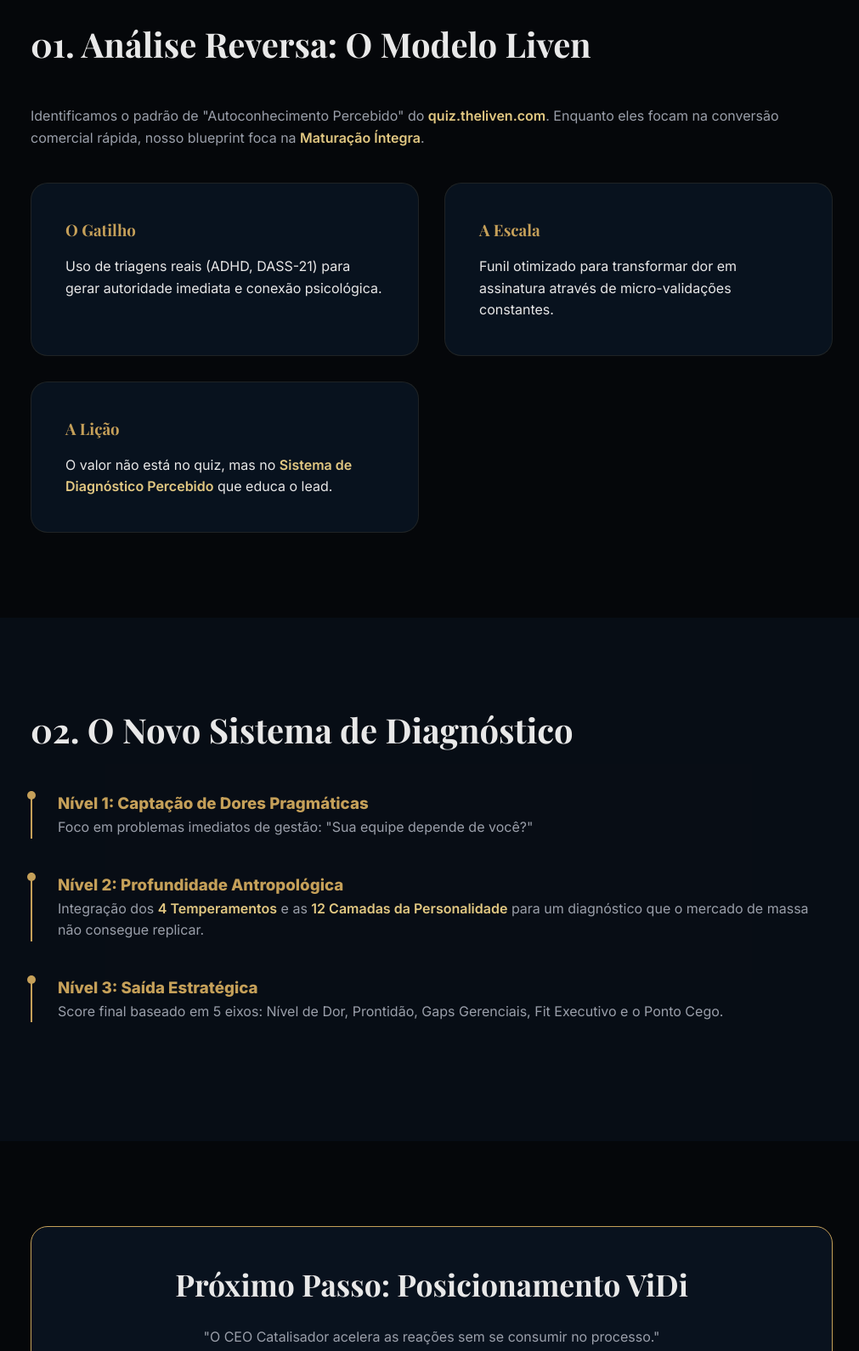
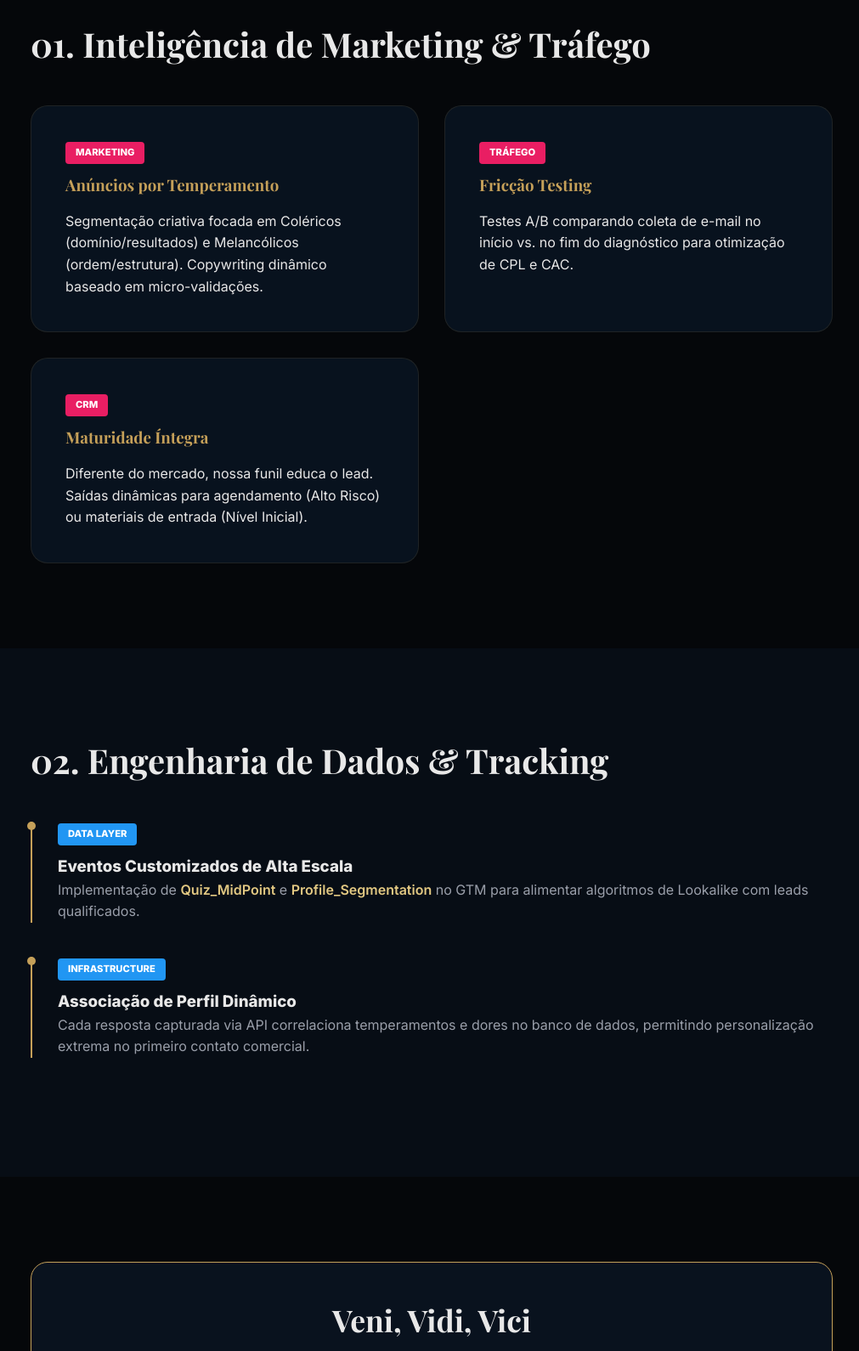
Before and after one commit to EcossistemaLive/vidi-blueprint, a plain HTML site: page index.html in a window 1280 px wide. Shown: the part 880-2470 px from the top of the page at 85% size, without its empty margins (132-1143 px from the left). Drawn offline with nearby package versions, Linux system fonts and the light colour scheme; a web font is replaced by a local one.

Commit message:
feat: updated presentation with marketing and data deep dive

```diff
--- a/index.html
+++ b/index.html
@@ -1,79 +1,93 @@
 <!DOCTYPE html>
 <html lang="pt-BR">
+
 <head>
     <meta charset="UTF-8">
     <meta name="viewport" content="width=device-width, initial-scale=1.0">
     <title>ViDi — Blueprint de Aceleração</title>
-    <link href="https://fonts.googleapis.com/css2?family=Inter:wght@300;400;600;800&family=Playfair+Display:ital,wght@0,700;0,900;1,700&display=swap" rel="stylesheet">
+    <link
+        href="https://fonts.googleapis.com/css2?family=Inter:wght@300;400;600;800&family=Playfair+Display:ital,wght@0,700;0,900;1,700&display=swap"
+        rel="stylesheet">
     <link rel="stylesheet" href="style.css">
 </head>
+
 <body>
     <section class="hero">
         <div class="animate">
-            <p class="gold-text" style="letter-spacing: 5px; text-transform: uppercase; font-size: 0.8rem;">Ecossistema Live — Mentoria de Elite</p>
-            <h1>ViDi Blueprint</h1>
+            <p class="gold-text" style="letter-spacing: 5px; text-transform: uppercase; font-size: 0.8rem;">Ecossistema
+                Live — Mentoria de Elite</p>
+            <h1>ViDi Blueprint v2</h1>
             <p style="max-width: 600px; margin: 0 auto; color: var(--text-secondary);">
-                A ciência da aceleração aplicada à mentoria de líderes e CEOs. Da análise de mercado ao sistema de maturação de alta escala.
+                A ciência da aceleração aplicada à mentoria de líderes e CEOs. Guia técnico de execução para Marketing e
+                Dados.
             </p>
         </div>
     </section>
 
     <section class="section">
-        <h2 style="font-family: 'Playfair Display', serif; font-size: 2.5rem; margin-bottom: 40px;">01. Análise Reversa: O Modelo Liven</h2>
-        <p style="margin-bottom: 30px; color: var(--text-secondary);">
-            Identificamos o padrão de "Autoconhecimento Percebido" do <span class="gold-text">quiz.theliven.com</span>. Enquanto eles focam na conversão comercial rápida, nosso blueprint foca na <span class="gold-text">Maturação Íntegra</span>.
-        </p>
+        <h2 style="font-family: 'Playfair Display', serif; font-size: 2.5rem; margin-bottom: 40px;">01. Inteligência de
+            Marketing & Tráfego</h2>
         <div class="card-grid">
             <div class="card animate">
-                <h3>O Gatilho</h3>
-                <p>Uso de triagens reais (ADHD, DASS-21) para gerar autoridade imediata e conexão psicológica.</p>
+                <span class="badge badge-marketing">Marketing</span>
+                <h3>Anúncios por Temperamento</h3>
+                <p>Segmentação criativa focada em Coléricos (domínio/resultados) e Melancólicos (ordem/estrutura).
+                    Copywriting dinâmico baseado em micro-validações.</p>
             </div>
             <div class="card animate">
-                <h3>A Escala</h3>
-                <p>Funil otimizado para transformar dor em assinatura através de micro-validações constantes.</p>
+                <span class="badge badge-marketing">Tráfego</span>
+                <h3>Fricção Testing</h3>
+                <p>Testes A/B comparando coleta de e-mail no início vs. no fim do diagnóstico para otimização de CPL e
+                    CAC.</p>
             </div>
             <div class="card animate">
-                <h3>A Lição</h3>
-                <p>O valor não está no quiz, mas no <span class="gold-text">Sistema de Diagnóstico Percebido</span> que educa o lead.</p>
+                <span class="badge badge-marketing">CRM</span>
+                <h3>Maturidade Íntegra</h3>
+                <p>Diferente do mercado, nossa funil educa o lead. Saídas dinâmicas para agendamento (Alto Risco) ou
+                    materiais de entrada (Nível Inicial).</p>
             </div>
         </div>
     </section>
 
     <section class="section" style="background: rgba(15, 28, 46, 0.3);">
-        <h2 style="font-family: 'Playfair Display', serif; font-size: 2.5rem; margin-bottom: 40px;">02. O Novo Sistema de Diagnóstico</h2>
+        <h2 style="font-family: 'Playfair Display', serif; font-size: 2.5rem; margin-bottom: 40px;">02. Engenharia de
+            Dados & Tracking</h2>
         <div class="blueprint-step animate">
-            <h3 style="color: var(--accent-gold);">Nível 1: Captação de Dores Pragmáticas</h3>
-            <p style="color: var(--text-secondary);">Foco em problemas imediatos de gestão: "Sua equipe depende de você?"</p>
+            <span class="badge badge-engineering">Data Layer</span>
+            <h3>Eventos Customizados de Alta Escala</h3>
+            <p style="color: var(--text-secondary);">Implementação de <span class="gold-text">Quiz_MidPoint</span> e
+                <span class="gold-text">Profile_Segmentation</span> no GTM para alimentar algoritmos de Lookalike com
+                leads qualificados.</p>
         </div>
         <div class="blueprint-step animate">
-            <h3 style="color: var(--accent-gold);">Nível 2: Profundidade Antropológica</h3>
-            <p style="color: var(--text-secondary);">Integração dos <span class="gold-text">4 Temperamentos</span> e as <span class="gold-text">12 Camadas da Personalidade</span> para um diagnóstico que o mercado de massa não consegue replicar.</p>
-        </div>
-        <div class="blueprint-step animate">
-            <h3 style="color: var(--accent-gold);">Nível 3: Saída Estratégica</h3>
-            <p style="color: var(--text-secondary);">Score final baseado em 5 eixos: Nível de Dor, Prontidão, Gaps Gerenciais, Fit Executivo e o Ponto Cego.</p>
+            <span class="badge badge-engineering">Infrastructure</span>
+            <h3>Associação de Perfil Dinâmico</h3>
+            <p style="color: var(--text-secondary);">Cada resposta capturada via API correlaciona temperamentos e dores
+                no banco de dados, permitindo personalização extrema no primeiro contato comercial.</p>
         </div>
     </section>
 
     <section class="section">
         <div class="card" style="text-align: center; border: 1px solid var(--accent-gold);">
-            <h2 style="font-family: 'Playfair Display', serif; font-size: 2.22rem; margin-bottom: 20px;">Próximo Passo: Posicionamento ViDi</h2>
+            <h2 style="font-family: 'Playfair Display', serif; font-size: 2.22rem; margin-bottom: 20px;">Veni, Vidi,
+                Vici</h2>
             <p style="color: var(--text-secondary); margin-bottom: 30px;">
                 "O CEO Catalisador acelera as reações sem se consumir no processo."
             </p>
-            <p class="gold-text">Veni, Vidi, Vici.</p>
+            <p class="gold-text">Execução Técnica &bull; Integridade Ética &bull; Escala Exponencial</p>
         </div>
     </section>
 
-    <footer style="padding: 50px; text-align: center; border-top: 1px solid var(--border-subtle); font-size: 0.8rem; color: var(--text-secondary);">
-        &copy; 2026 Ecossistema Live &bull; Projeto ViDi &bull; Powered by AntiGravity
+    <footer
+        style="padding: 50px; text-align: center; border-top: 1px solid var(--border-subtle); font-size: 0.8rem; color: var(--text-secondary);">
+        &copy; 2026 Ecossistema Live &bull; Projeto ViDi &bull; Powered by Analyst & Data Engineer
     </footer>
 
     <script>
         const cards = document.querySelectorAll('.animate');
         const observer = new IntersectionObserver(entries => {
             entries.forEach(entry => {
-                if(entry.isIntersecting) {
+                if (entry.isIntersecting) {
                     entry.target.classList.add('visible');
                 }
             });
@@ -82,4 +96,5 @@
         cards.forEach(card => observer.observe(card));
     </script>
 </body>
+
 </html>
--- a/style.css
+++ b/style.css
@@ -12,7 +12,9 @@
     --ease: cubic-bezier(0.4, 0, 0.2, 1);
 }
 
-*, *::before, *::after {
+*,
+*::before,
+*::after {
     box-sizing: border-box;
     margin: 0;
     padding: 0;
@@ -100,11 +102,42 @@ body {
     border-radius: 50%;
 }
 
+.badge {
+    display: inline-block;
+    padding: 4px 12px;
+    border-radius: 4px;
+    font-size: 0.7rem;
+    font-weight: bold;
+    text-transform: uppercase;
+    margin-bottom: 10px;
+}
+
+.badge-marketing {
+    background: #e91e63;
+    color: #fff;
+}
+
+.badge-engineering {
+    background: #2196f3;
+    color: #fff;
+}
+
 @keyframes fadeInUp {
-    from { opacity: 0; transform: translateY(30px); }
-    to { opacity: 1; transform: translateY(0); }
+    from {
+        opacity: 0;
+        transform: translateY(30px);
+    }
+
+    to {
+        opacity: 1;
+        transform: translateY(0);
+    }
 }
 
 .animate {
+    opacity: 0;
+}
+
+.animate.visible {
     animation: fadeInUp 0.8s var(--ease) forwards;
 }
```
